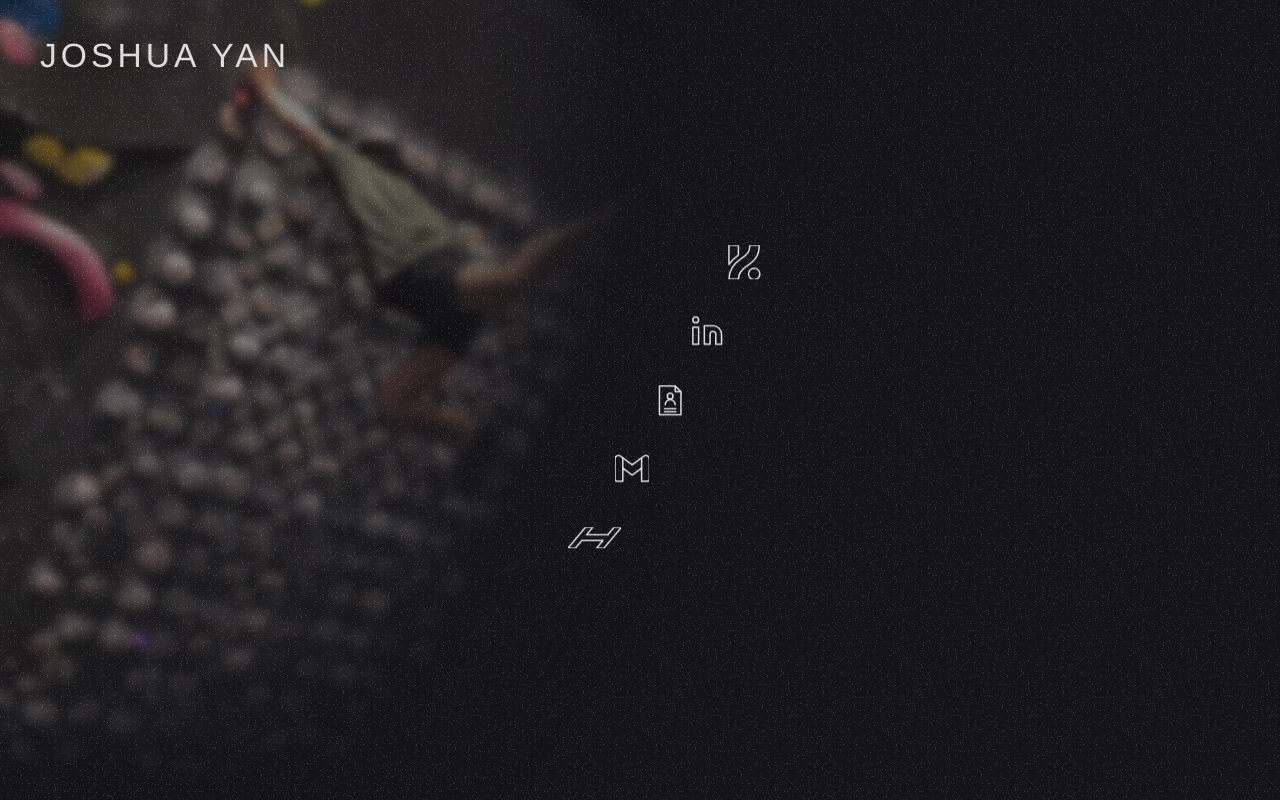
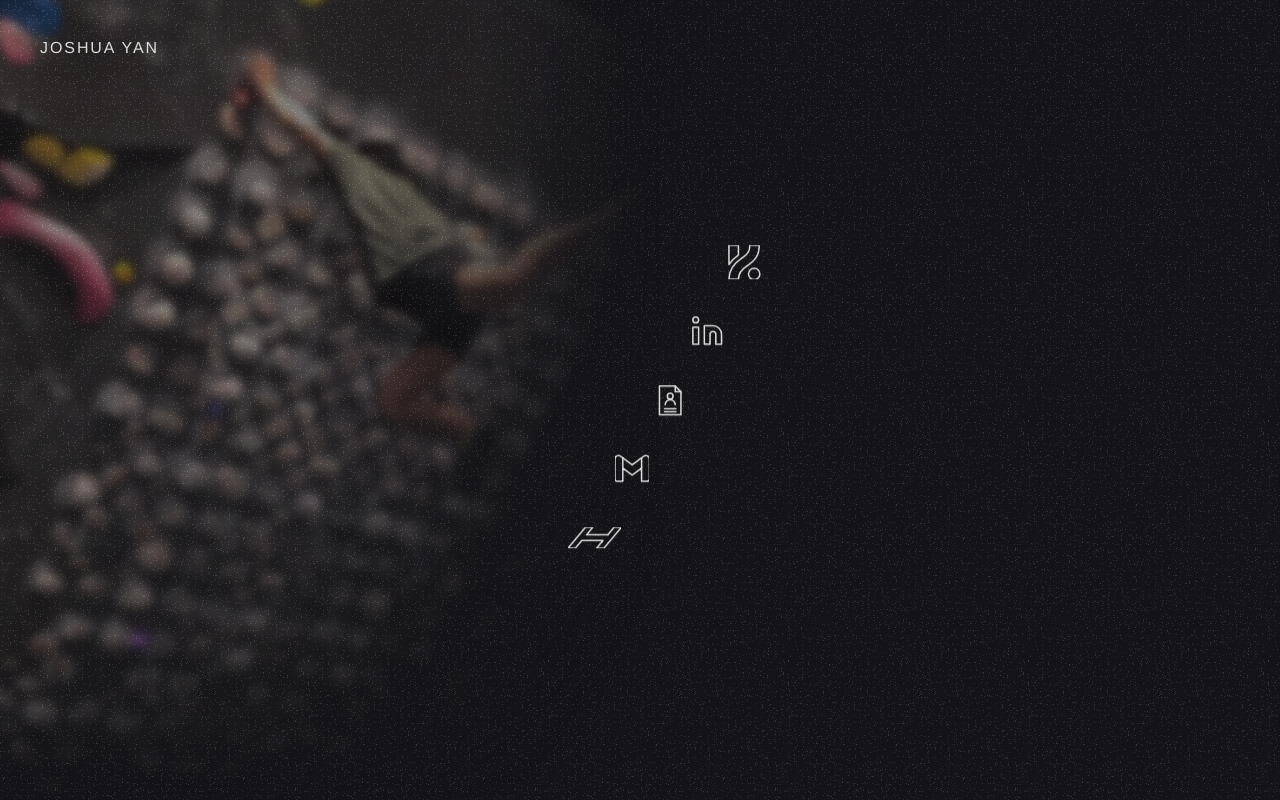
Before and after one commit to jyan95/website, a React (Vite) app: page / in a window 1280 px wide. Built offline with nearby package versions, Linux system fonts and the light colour scheme.

Commit message:
style: name overlay at a fixed 1rem instead of viewport-scaled

```diff
--- a/src/components/name/name-overlay.css
+++ b/src/components/name/name-overlay.css
@@ -7,7 +7,7 @@
   color: #ffffff;
   font-family: var(--font-brand-sans);
   font-weight: 300; /* Helvetica Light -- thinnest real face in the stack */
-  font-size: clamp(1rem, 2.8vw, 2.1rem);
+  font-size: 1rem;
   line-height: 0.95;
   letter-spacing: 0.12em;
   text-transform: uppercase;
```
